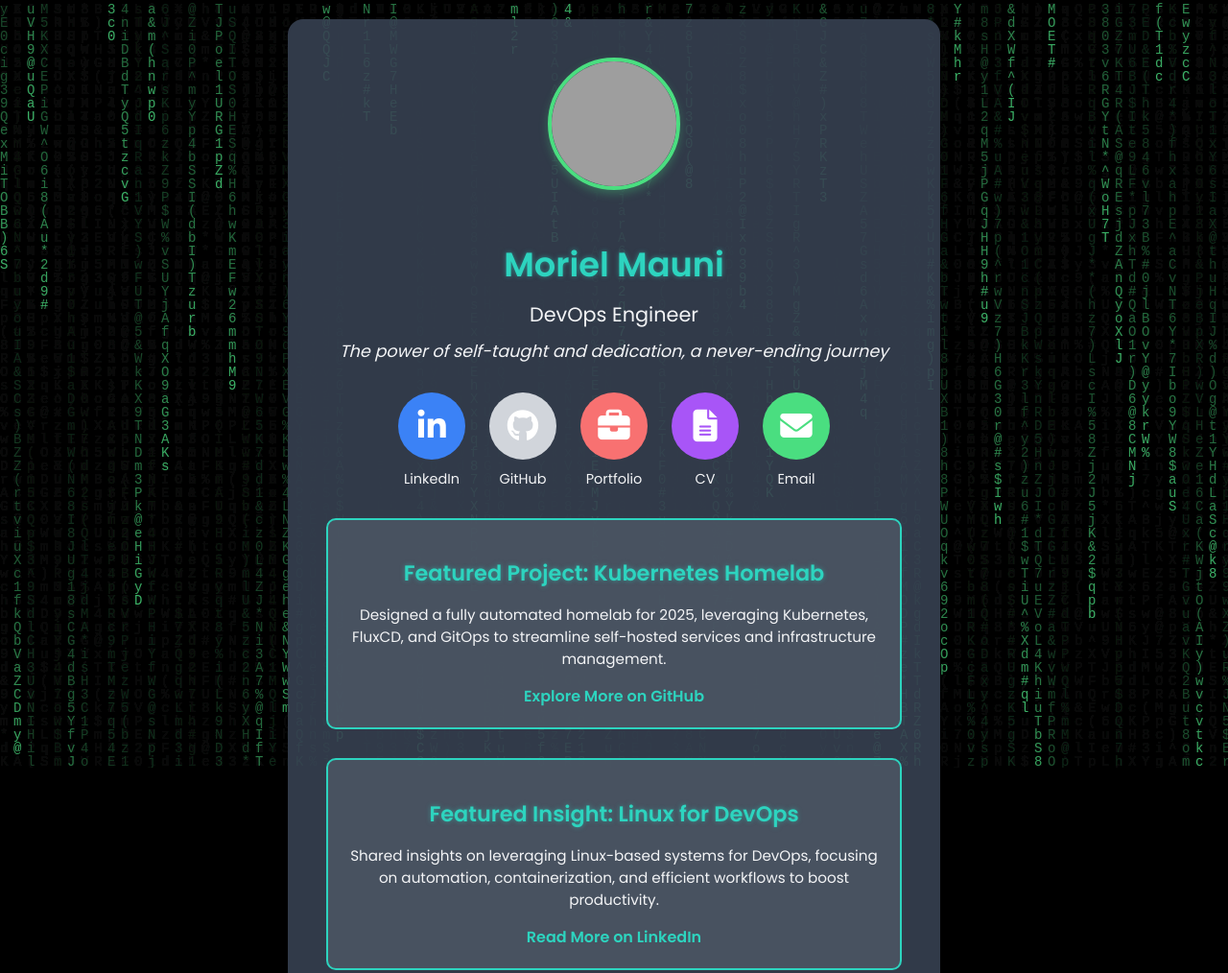
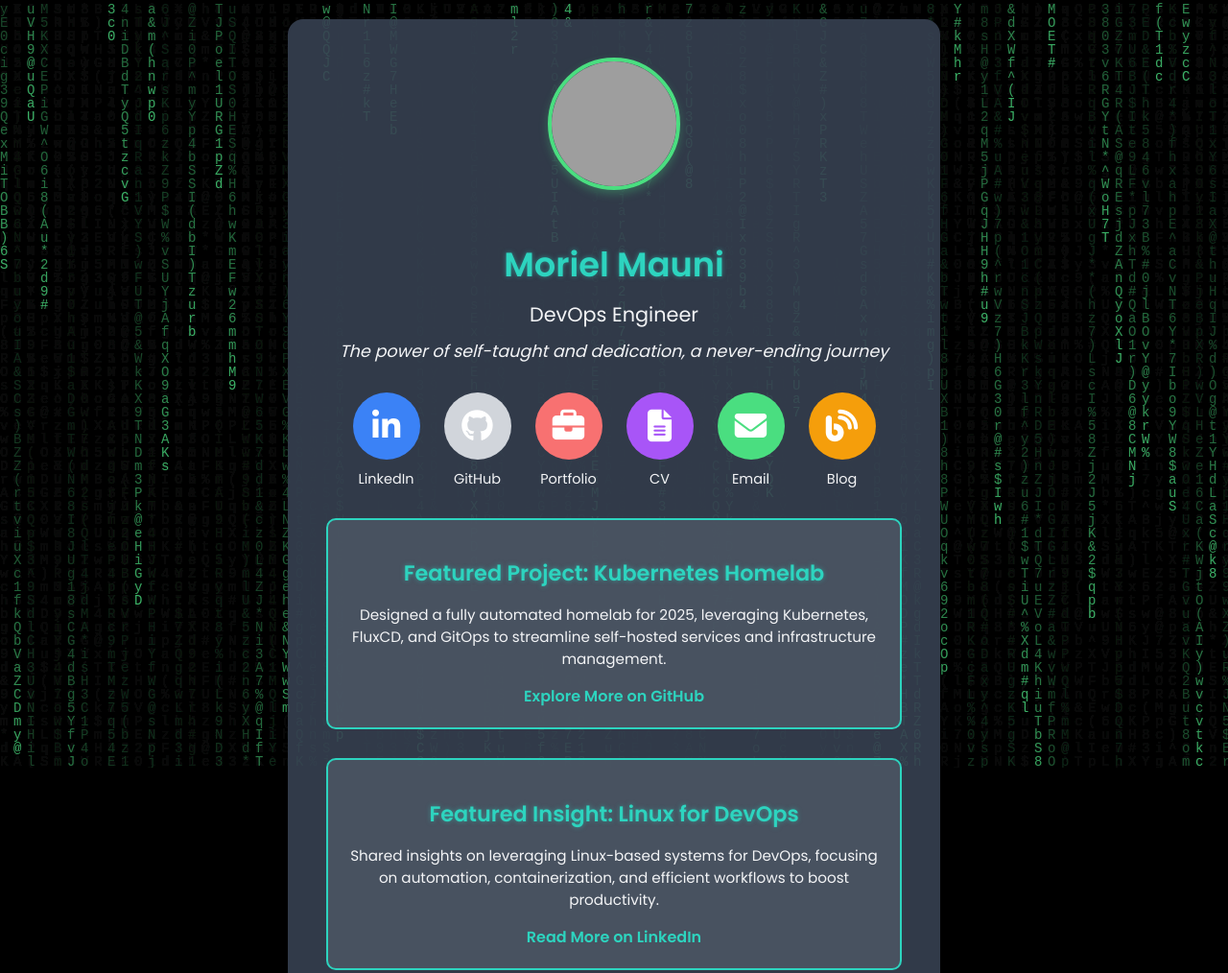
Before and after one commit to MorielMauni/social-links, a plain HTML site: page index.html in a window 1280 px wide. Shown: the top 1014 px of the page at 96% size. Drawn offline with Linux system fonts and the light colour scheme; grey boxes are pictures that could not be loaded.

Commit message:
adding my blog

```diff
--- a/index.html
+++ b/index.html
@@ -159,6 +159,14 @@
 
       .social-link.email:hover i {
         background-color: #22c55e;
+      }
+
+      .social-link.blog i {
+        background-color: #f59e0b; /* Bright amber */
+      }
+
+      .social-link.blog:hover i {
+        background-color: #d97706;
       }
 
       .social-link:active i {
@@ -338,6 +346,15 @@
           <i class="fas fa-envelope"></i>
           <span>Email</span>
         </a>
+        <a
+          href="https://blog.morielclouds.com"
+          target="_blank"
+          class="social-link blog"
+          title="Blog"
+        >
+          <i class="fas fa-blog"></i>
+          <span>Blog</span>
+        </a>
       </div>
       <div class="featured-section">
         <h2>Featured Project: Kubernetes Homelab</h2>
```
